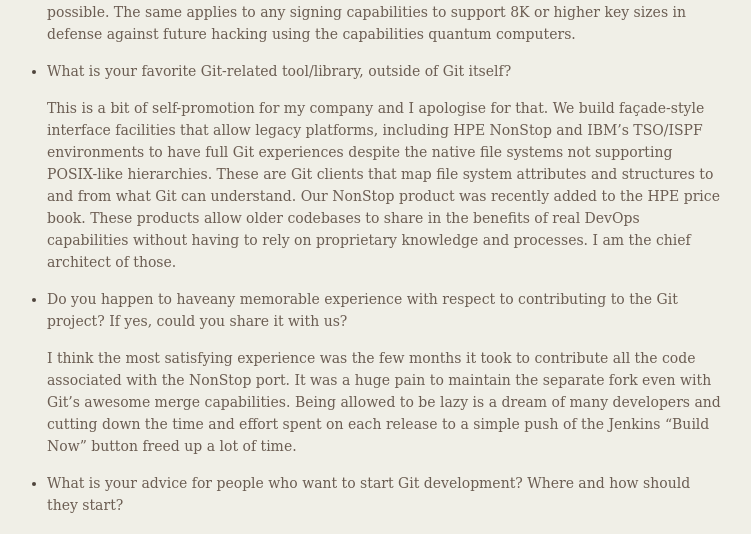
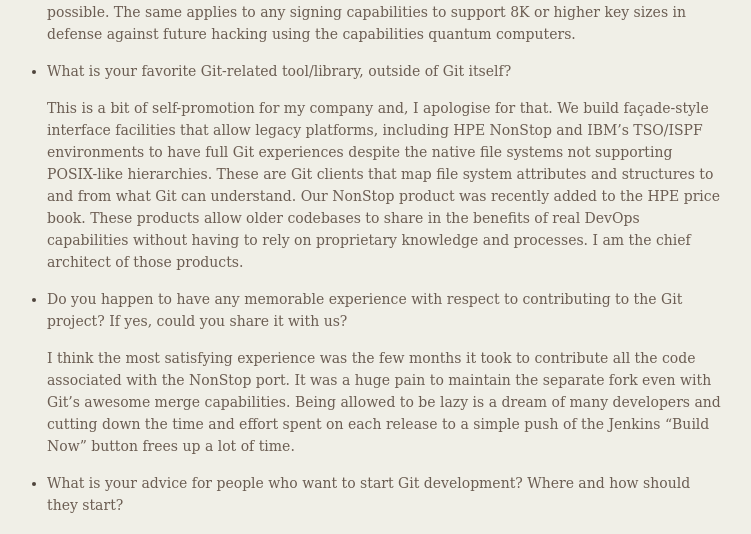
Before and after one commit to git/git.github.io, a Jekyll site: the page built from rev_news/drafts/edition-82.md, in a window 1280 px wide and 900 px high, scrolled down 3304 px. Shown: the part 160-694 px from the top of the window, without its empty margins (387-1138 px from the left). Built offline with Jekyll 4.4.1, drawn with Linux system fonts in a browser that asks for light colours; some of the changed text lies outside the part shown.

Commit message:
Update edition-82.md
Minor typographical corrections to my Developer Profile

```diff
--- a/rev_news/drafts/edition-82.md
+++ b/rev_news/drafts/edition-82.md
@@ -177,7 +177,7 @@
   software developer and architect for many decades. Aside from the
   obvious SCM domain knowledge, my interests are around data structures,
   performance, computability, and languages. About 10 years ago, I joined
-  the ITUGLIB Technical Committee, which is an Open Source group that
+  the ITUGLIB Technical Committee, which is an Open-Source group that
   maintains code for the HPE Nonstop community - the platform was
   originally called Tandem Computers Inc.
 
@@ -222,7 +222,7 @@
 * What is your favorite Git-related tool/library, outside of Git
   itself?
 
-  This is a bit of self-promotion for my company and I apologise for that.
+  This is a bit of self-promotion for my company and, I apologise for that.
   We build façade-style interface facilities that allow legacy platforms,
   including HPE NonStop and IBM's TSO/ISPF environments to have full Git
   experiences despite the native file systems not supporting POSIX-like
@@ -231,9 +231,9 @@
   recently added to the HPE price book. These products allow older
   codebases to share in the benefits of real DevOps capabilities without
   having to rely on proprietary knowledge and processes. I am the chief
-  architect of those.
+  architect of those products.
 
-* Do you happen to haveany memorable experience with respect to contributing
+* Do you happen to have any memorable experience with respect to contributing
   to the Git project? If yes, could you share it with us?
 
   I think the most satisfying experience was the few months it took to
@@ -241,7 +241,7 @@
   pain to maintain the separate fork even with Git's awesome merge
   capabilities. Being allowed to be lazy is a dream of many developers and
   cutting down the time and effort spent on each release to a simple push
-  of the Jenkins "Build Now" button freed up a lot of time.
+  of the Jenkins "Build Now" button frees up a lot of time.
 
 * What is your advice for people who want to start Git development?
   Where and how should they start?
```
